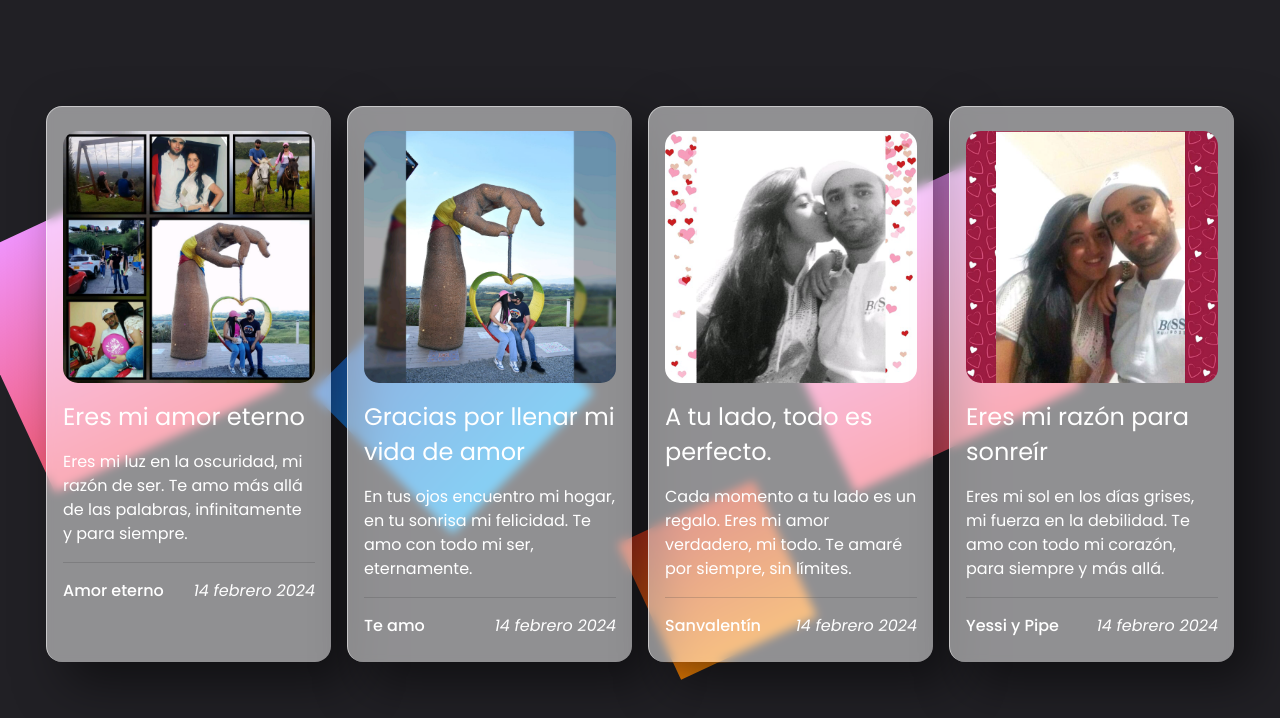
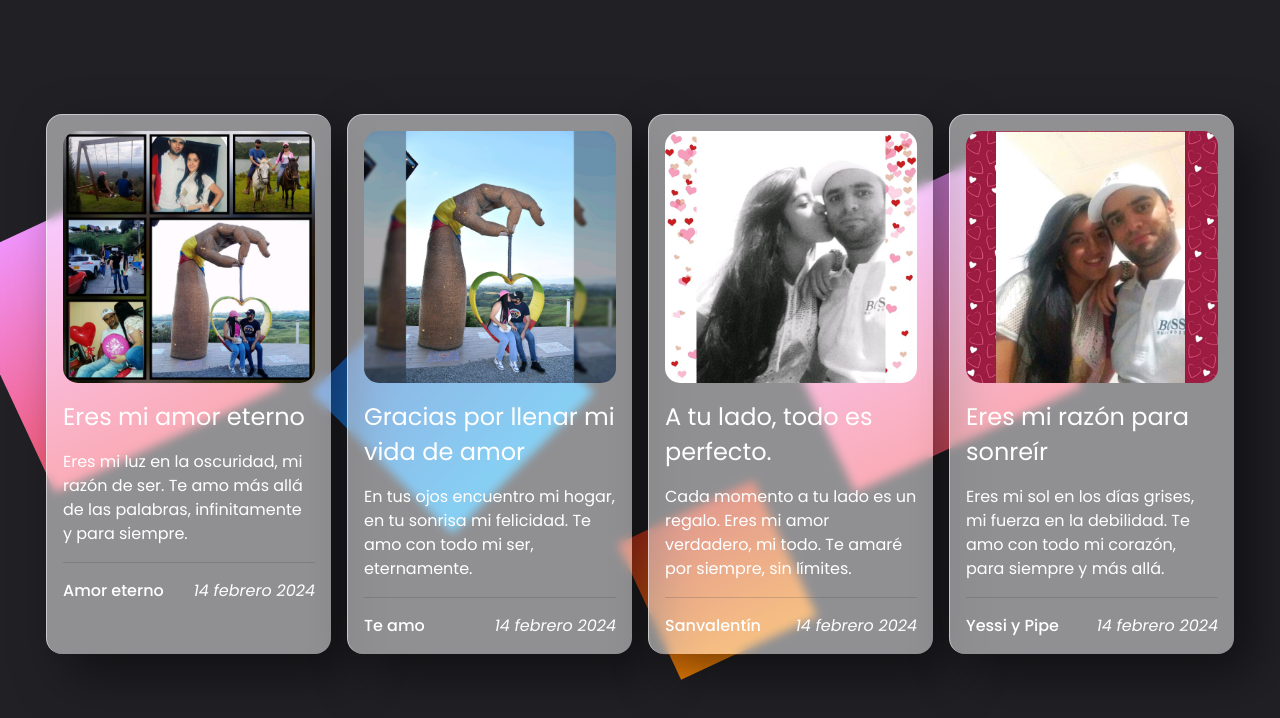
Before and after one commit to FBejaranoCastano/tarjetas_transparentes, a plain HTML site: page index.html in a window 1280 px wide. Drawn offline with Linux system fonts and the light colour scheme.

Commit message:
Add files via upload

```diff
--- a/style.css
+++ b/style.css
@@ -123,7 +123,7 @@ body {
 }
 
 .card {
-  padding: 1.5em 1em;
+  padding: 1em 1em;
   box-shadow: 20px 20px 50px rgba(0, 0, 0, 0.5);
   /*text-align: center;*/
   background-color: rgba(255, 255, 255, 0.5);
```
